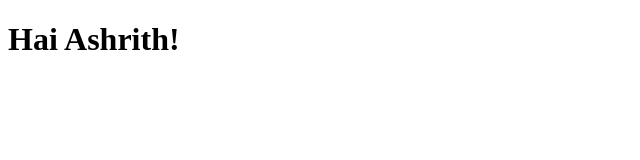
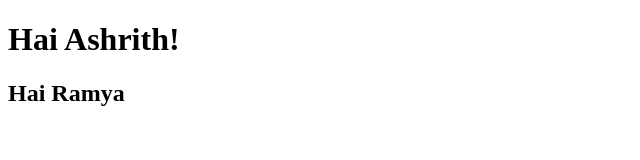
Before and after one commit to RamyaSri1713/charan, a plain HTML site: page index.html in a window 1280 px wide. Shown: the whole page, without its empty margins (0-640 px from the left). Drawn offline with Linux system fonts and the light colour scheme.

Commit message:
new code

```diff
--- a/index.html
+++ b/index.html
@@ -7,5 +7,6 @@
   </head>
   <body>
     <h1>Hai Ashrith!</h1>
+    <h2>Hai Ramya</h2>
   </body>
 </html>
```
